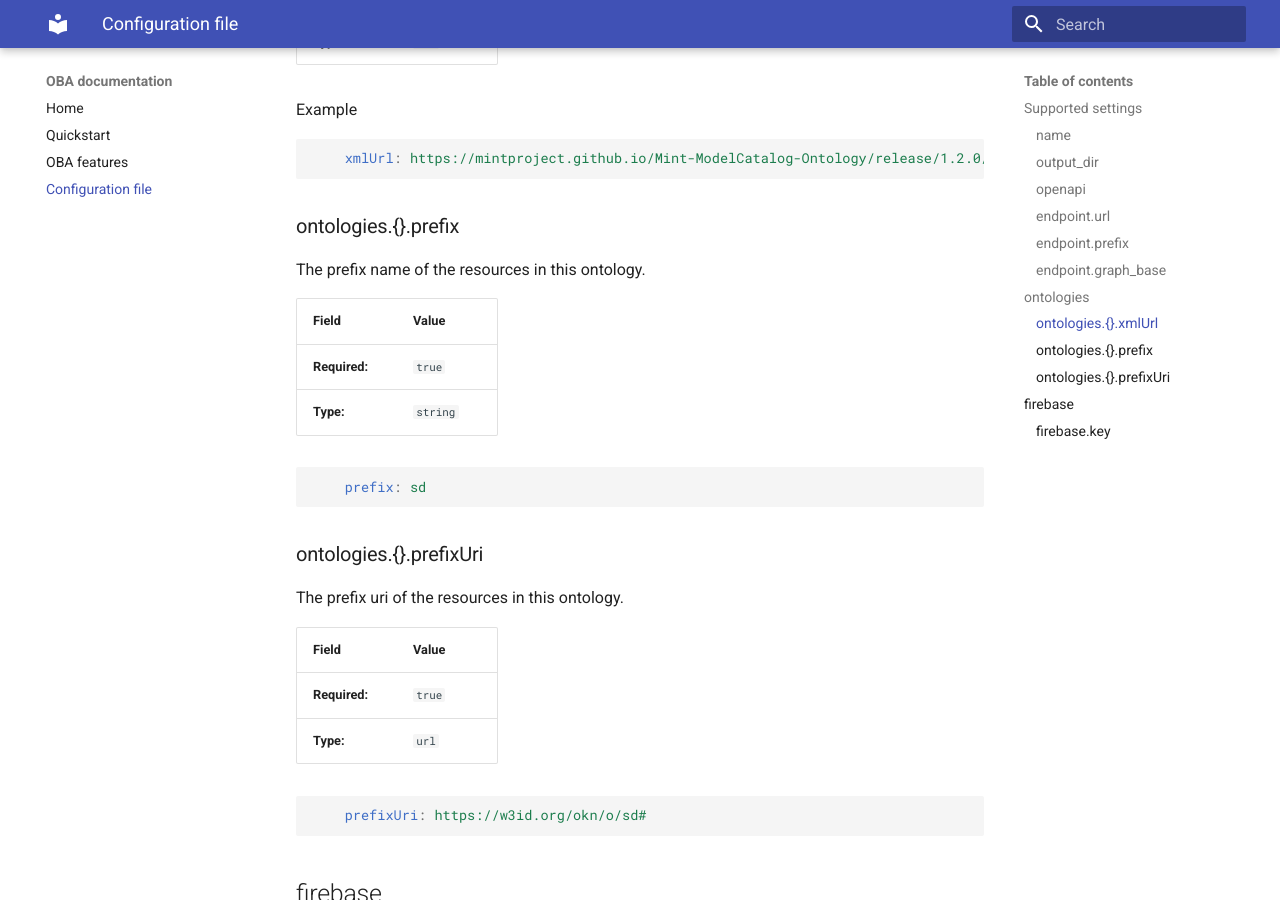
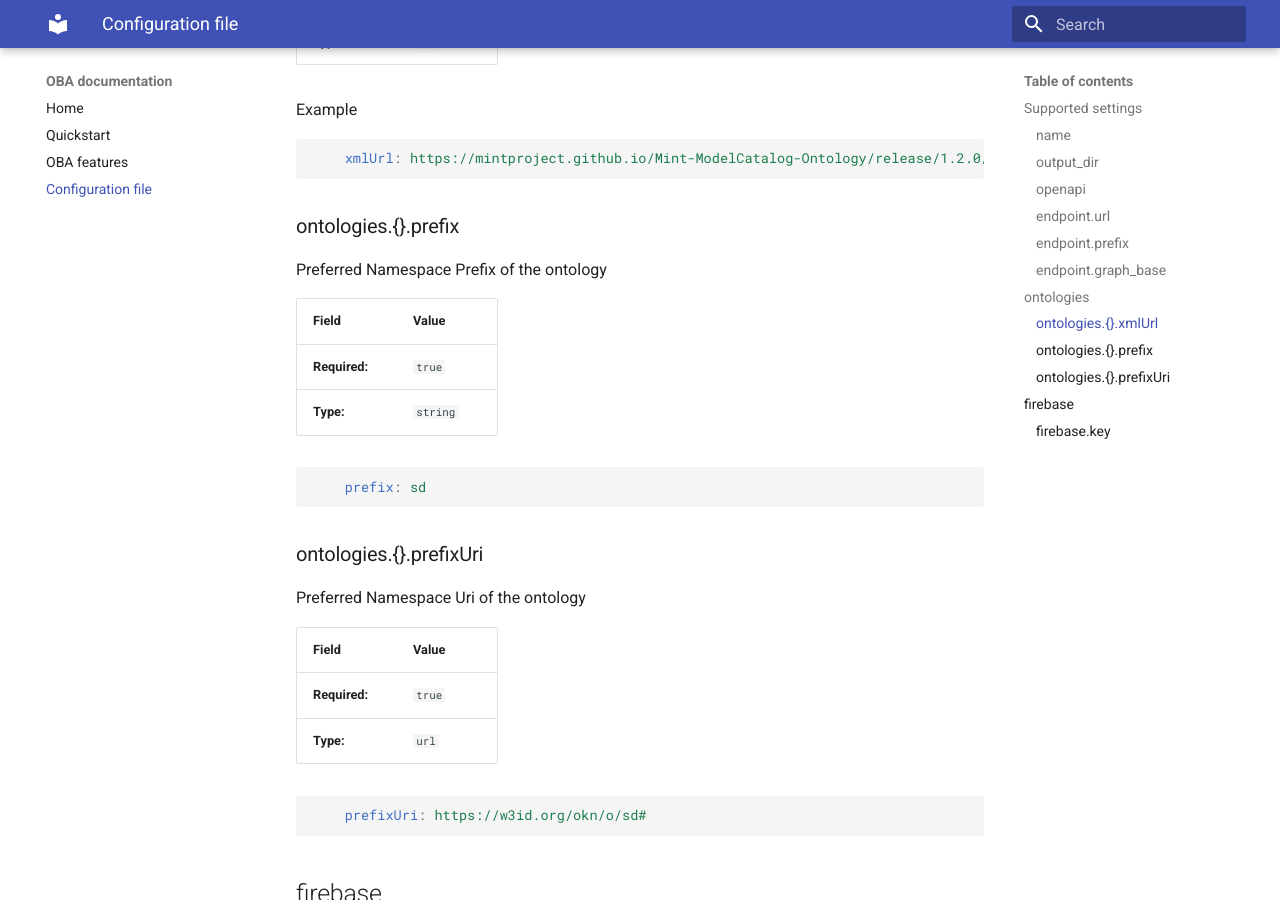
Before and after one commit to KnowledgeCaptureAndDiscovery/OBA, an MkDocs documentation site: the page built from docs/configuration_file.md, in a window 1280 px wide and 900 px high, scrolled down 4139 px. Built offline with MkDocs 1.6.1 and Material for MkDocs 9.7.7, drawn with Linux system fonts in a browser that asks for light colours.

Commit message:
fix: documentation
the preferredNamespaceUri and preferredNamespacePrefix are the correct
name

```diff
--- a/docs/configuration_file.md
+++ b/docs/configuration_file.md
@@ -203,8 +203,7 @@ Example
 
 ### ontologies.{}.prefix
 
-The prefix name of the resources in this ontology.
-
+Preferred Namespace Prefix of the ontology
 
 | Field | Value |
 |---|---|
@@ -218,7 +217,7 @@ The prefix name of the resources in this ontology.
 
 ### ontologies.{}.prefixUri
 
-The prefix uri of the resources in this ontology.
+Preferred Namespace Uri of the ontology
 
 
 | Field | Value |
```
